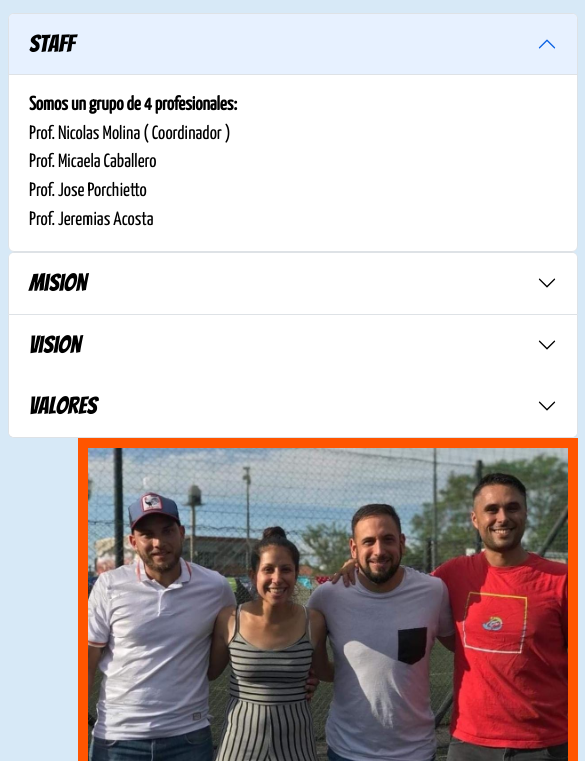
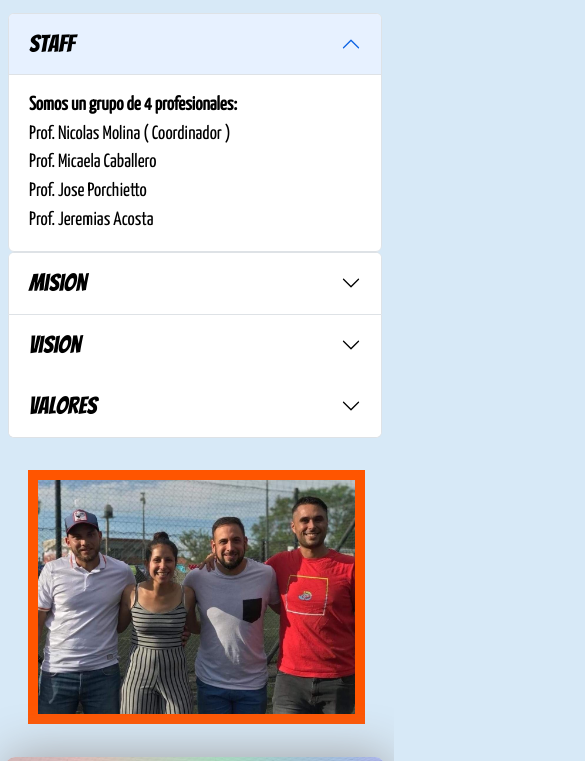
Before and after one commit to FG-Castro/academiadefutbol, a website: page pages/quienessomos.html in a window 390 px wide. Shown: the part 145-906 px from the top of the page, 585 px wide, since content can reach past the window. Drawn offline with nearby package versions, Linux system fonts and the light colour scheme; a web font is replaced by a local one.

Commit message:
presentacion final quienes somos mejorado

```diff
--- a/pages/quienessomos.html
+++ b/pages/quienessomos.html
@@ -204,7 +204,7 @@
             </div>
           </div>
         </div>
-        <div class="col-md-6 gap 2 col-sm-12">
+        <div class="img__qui col-md-6 gap 2 col-sm-12">
           <img src="../imagenes/Staff.jpg" alt=" staff" class="img__staff" />
         </div>
       </div>
--- a/style/scss/styles.scss
+++ b/style/scss/styles.scss
@@ -611,6 +611,15 @@ footer {
       }
     }
   }
+  /*QUIENES SOMOS*/
+  .row {
+    .img__staff {
+      display: flex;
+      margin-left: 20px;
+      margin-top: 2rem;
+      width: 90%;
+    }
+  }
 
   /*CATEGORIAS*/
   .text__cate {
@@ -690,6 +699,7 @@ footer {
       }
     }
   }
+  /*QUIENES SOMOS*/
 
   /*CATEGORIAS*/
   .text__cate {
```
Also changed, not shown: style/css/styles.css.
